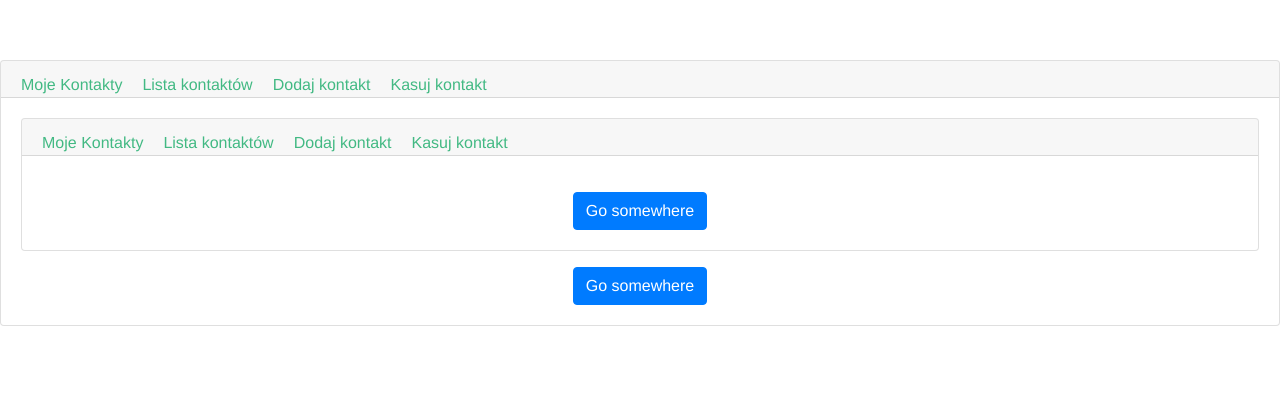
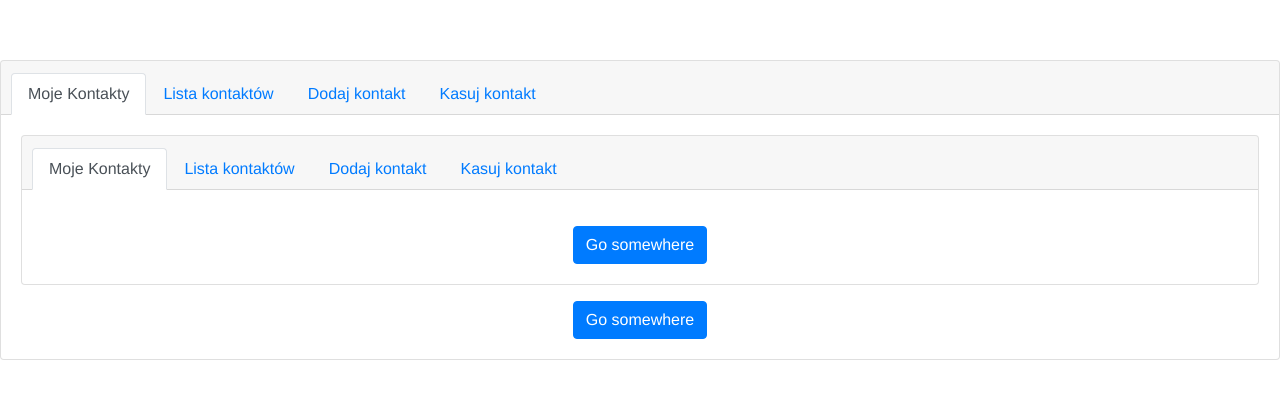
Before and after one commit to trojek71/vue-app1, a Vue app: page / in a window 1280 px wide. Shown: the top 398 px of the page. Built offline with nearby package versions, Linux system fonts and the light colour scheme.

Commit message:
Add b-nav-item

```diff
--- a/src/components/Contact.vue
+++ b/src/components/Contact.vue
@@ -5,18 +5,10 @@
   <b-card title="Card Title" no-body>
     <b-card-header header-tag="nav">
       <b-nav card-header tabs>
-       <li>
-          <router-link to="/">Moje Kontakty</router-link>
-        </li>
-        <li>
-          <router-link to="/lista">Lista kontaktów</router-link>
-        </li>
-        <li>
-          <router-link to="/dodaj">Dodaj kontakt</router-link>
-        </li>
-        <li>
-          <router-link to="/kasuj">Kasuj kontakt</router-link>
-        </li>
+       <b-nav-item to="/" exact exact-active-class="active">Moje Kontakty</b-nav-item>
+       <b-nav-item to="/lista" exact exact-active-class="active">Lista kontaktów</b-nav-item>
+       <b-nav-item to="/dodaj" exact exact-active-class="active">Dodaj kontakt</b-nav-item>
+       <b-nav-item to="/kasuj" exact exact-active-class="active">Kasuj kontakt</b-nav-item>
       </b-nav>
     </b-card-header>
 
@@ -47,15 +39,5 @@ export default {
 h3 {
   margin: 40px 0 0;
 }
-ul {
-  list-style-type: none;
-  padding: 0;
-}
-li {
-  display: inline-block;
-  margin: 0 10px;
-}
-a {
-  color: #42b983;
-}
+
 </style>
```
